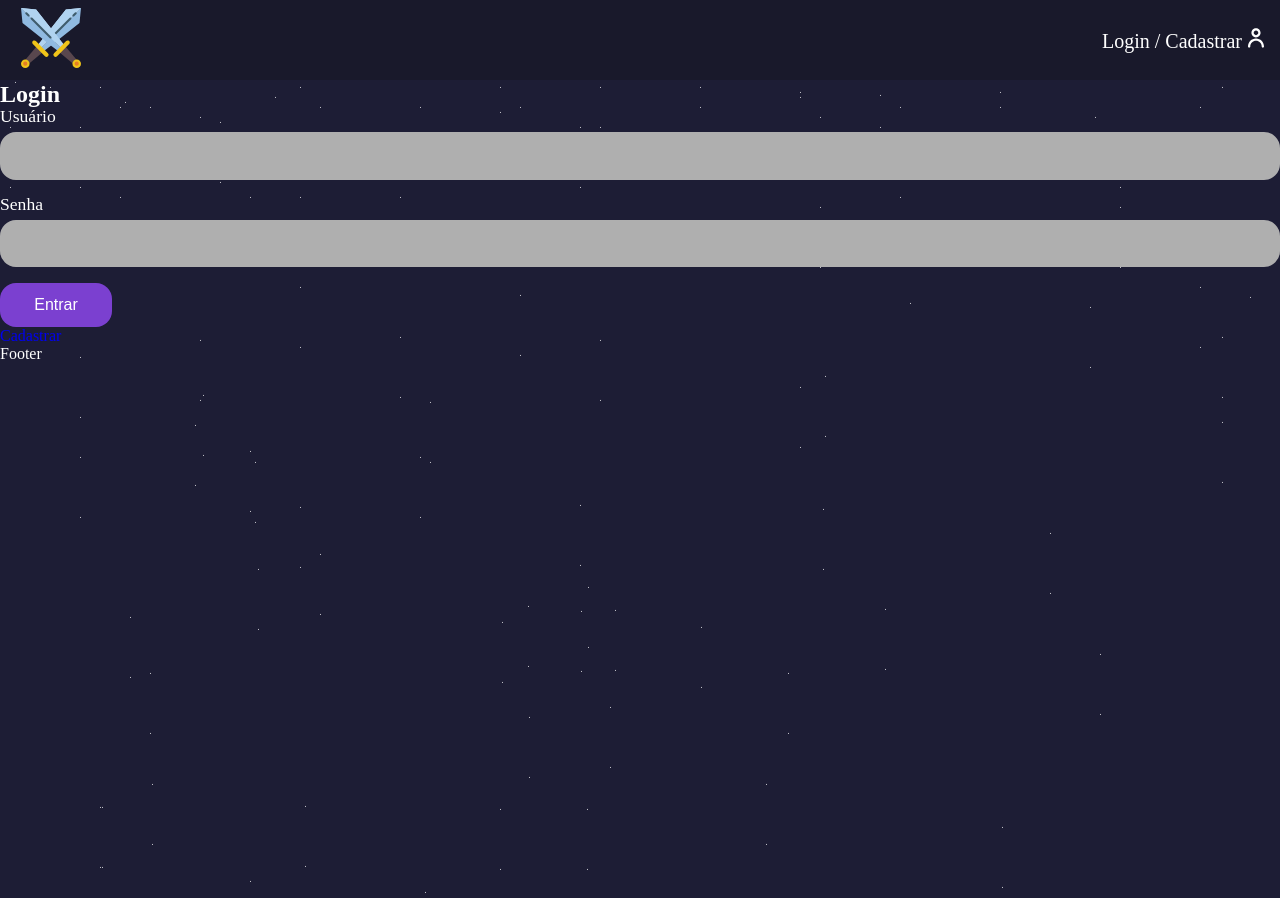
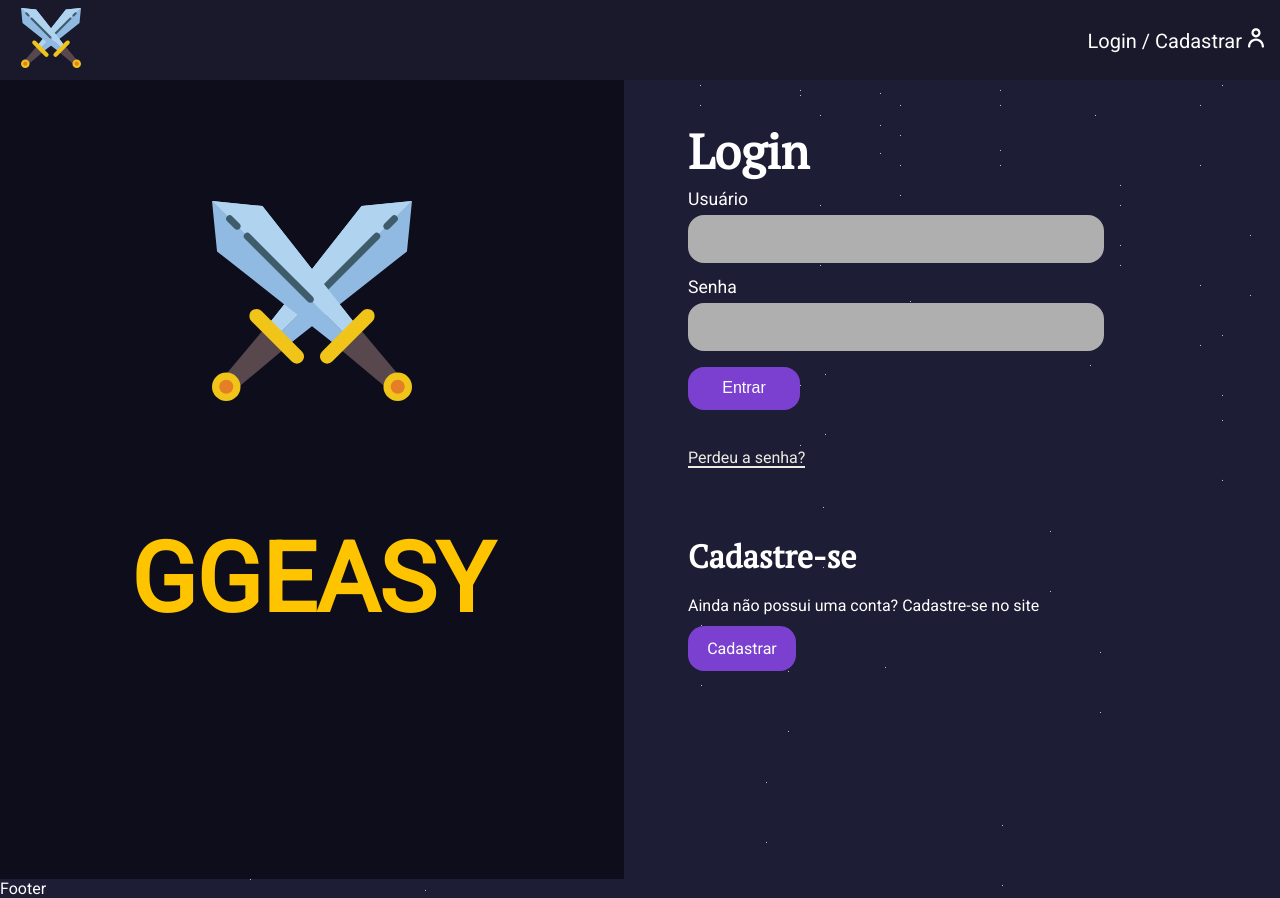
Before and after one commit to GuilhermeBorges14/GGEasy, a React (Create React App) app: page /login in a window 1280 px wide. Before the commit the page ends 800 px from the top, so only its background shows below. Built offline with nearby package versions, Linux system fonts and the light colour scheme.

Commit message:
Register user

```diff
--- a/src/App.css
+++ b/src/App.css
@@ -1,12 +1,18 @@
+@import url("https://fonts.googleapis.com/css2?family=Roboto&display=swap");
+@import url("https://fonts.googleapis.com/css2?family=PT+Serif&family=Roboto&display=swap");
+
 * {
   box-sizing: border-box;
 }
 
 body {
   margin: 0px;
-  padding-top: 5rem;
+  padding-top: 4.9rem;
   background: #1d1d35;
   color: white;
+  --font1: "Roboto", sans-serif;
+  --font2: "PT Serif", serif;
+  font-family: var(--font1);
 }
 
 h1,
@@ -26,6 +32,7 @@ li {
 
 a {
   text-decoration: none;
+  color: white;
 }
 
 img {
@@ -165,3 +172,24 @@ input {
   position: absolute;
   top: 450px;
 }
+
+.animationLeft {
+  opacity: 0;
+  transform: translateX(-20px);
+  animation: animationLeft 0.3s forwards;
+}
+
+@keyframes animationLeft {
+  to {
+    opacity: 1;
+    transform: initial;
+  }
+}
+
+.title {
+  font-family: var(--font2);
+  line-height: 1;
+  font-size: 3rem;
+  margin: 1rem 0;
+  position: relative;
+}
--- /dev/null
+++ b/src/Hooks/useFetch.js
@@ -0,0 +1,35 @@
+import React from "react";
+
+const useFetch = () => {
+  const [data, setData] = React.useState(null);
+  const [error, setError] = React.useState(null);
+  const [loading, setLoading] = React.useState(false);
+
+  const request = React.useCallback(async (url, options) => {
+    let response;
+    let json;
+    try {
+      setError(null);
+      setLoading(true);
+      response = await fetch(url, options);
+      json = await response.json();
+      if (response.ok === false) throw new Error(json.message);
+    } catch (error) {
+      json = null;
+      setError(error.message);
+    } finally {
+      setData(json);
+      setLoading(false);
+      return { response, json };
+    }
+  }, []);
+
+  return {
+    data,
+    loading,
+    error,
+    request,
+  };
+};
+
+export default useFetch;
--- a/src/api.js
+++ b/src/api.js
@@ -36,3 +36,16 @@ export function USER_GET(token) {
     },
   };
 }
+
+export function USER_POST(body) {
+  return {
+    url: URL_API + "/api/user",
+    options: {
+      method: "POST",
+      headers: {
+        "Content-Type": "application/json",
+      },
+      body: JSON.stringify(body),
+    },
+  };
+}
--- /dev/null
+++ b/src/components/Helpers/Error.js
@@ -0,0 +1,8 @@
+import React from "react";
+
+const Error = ({ error }) => {
+  if (!error) return null;
+  return <p style={{ color: "#f31", margin: "1rem 0" }}>{error}</p>;
+};
+
+export default Error;
--- a/src/components/Login/Login.js
+++ b/src/components/Login/Login.js
@@ -5,6 +5,8 @@ import LoginRegister from "./LoginRegister";
 import LoginLostPassword from "./LoginLostPassword";
 import LoginResetPassword from "./LoginResetPassword";
 import { UserContext } from "../../UserContext";
+import style from "./Login.module.css";
+import { ReactComponent as LogoLogin } from "../../assets/LogoLogin.svg";
 
 const Login = () => {
   const { login } = React.useContext(UserContext);
@@ -12,7 +14,13 @@ const Login = () => {
   if (login === true) return <Navigate to="/minhaconta" />;
 
   return (
+    <section className={style.container}>
+      <div className={style.loginbg}>
+        <LogoLogin className={style.logologin} />
+        <h1 className={style.title}>GGEASY</h1>
+      </div>
       <div>
+        <div className={style.forms}>
           <Routes>
             <Route path="/" element={<LoginForm />}></Route>
             <Route path="/cadastrar" element={<LoginRegister />}></Route>
@@ -20,6 +28,8 @@ const Login = () => {
             <Route path="/resetar" element={<LoginResetPassword />}></Route>
           </Routes>
         </div>
+      </div>
+    </section>
   );
 };
 
--- /dev/null
+++ b/src/components/Login/Login.module.css
@@ -0,0 +1,43 @@
+.container {
+  display: grid;
+  grid-template-columns: 1fr 1fr;
+  min-height: 100vh;
+  gap: 2rem;
+}
+
+.loginbg {
+  grid-column: 1;
+  background: #0d0d1b;
+  display: grid;
+}
+
+.forms {
+  max-width: 30rem;
+  padding: 2rem;
+}
+
+.logologin {
+  justify-self: center;
+  align-self: center;
+}
+
+.title {
+  font-size: 6rem;
+  color: rgb(255, 196, 0);
+  justify-self: center;
+}
+
+@media (max-width: 40rem) {
+  .container {
+    grid-template-columns: 1fr;
+    gap: 0rem;
+  }
+
+  .forms {
+    max-width: 100%;
+  }
+
+  .loginbg {
+    display: none;
+  }
+}
--- a/src/components/Login/LoginForm.js
+++ b/src/components/Login/LoginForm.js
@@ -4,6 +4,9 @@ import useForm from "../../Hooks/useForm";
 import Button from "../General/Button";
 import Input from "../General/Input";
 import { UserContext } from "../../UserContext";
+import Error from "../Helpers/Error";
+import style from "./LoginForm.module.css";
+import styleBtn from "../General/Button.module.css";
 
 const LoginForm = () => {
   const username = useForm();
@@ -20,9 +23,9 @@ const LoginForm = () => {
   }
 
   return (
-    <section>
-      <h1>Login</h1>
-      <form onSubmit={login}>
+    <section className="animationLeft">
+      <h1 className="title">Login</h1>
+      <form className={style.form} onSubmit={login}>
         <Input label="Usuário" type="text" name="username" {...username} />
         <Input label="Senha" type="password" name="password" {...password} />
         {loading ? (
@@ -31,9 +34,18 @@ const LoginForm = () => {
           <Button>Entrar</Button>
         )}
 
-        {error && <p>{error}</p>}
+        <Error error={error} />
       </form>
-      <Link to="/login/cadastrar">Cadastrar</Link>
+      <Link className={style.lostpass} to="/login/perdeuasenha">
+        Perdeu a senha?
+      </Link>
+      <div className={style.register}>
+        <h2 className={style.subtitle}>Cadastre-se</h2>
+        <p>Ainda não possui uma conta? Cadastre-se no site</p>
+        <Link className={styleBtn.button} to="/login/cadastrar">
+          Cadastrar
+        </Link>
+      </div>
     </section>
   );
 };
--- /dev/null
+++ b/src/components/Login/LoginForm.module.css
@@ -0,0 +1,33 @@
+.form {
+  margin-bottom: 2rem;
+}
+
+.lostpass {
+  display: inline-block;
+  color: rgb(235, 235, 228);
+  padding: 0.5rem 0;
+  line-height: 1;
+}
+
+.lostpass::after {
+  content: "";
+  height: 2px;
+  width: 100%;
+  display: block;
+  background: currentColor;
+}
+
+.register {
+  margin-top: 4rem;
+}
+
+.register p {
+  margin-top: 1.5rem;
+  margin-bottom: 1.5rem;
+}
+
+.subtitle {
+  font-family: var(--font2);
+  line-height: 1;
+  font-size: 2rem;
+}
--- a/src/components/Login/LoginRegister.js
+++ b/src/components/Login/LoginRegister.js
@@ -1,7 +1,54 @@
 import React from "react";
+import Input from "../General/Input";
+import Button from "../General/Button";
+import useForm from "../../Hooks/useForm";
+import { USER_POST } from "../../api";
+import { UserContext } from "../../UserContext";
+import useFetch from "../../Hooks/useFetch";
+import Error from "../Helpers/Error";
 
 const LoginRegister = () => {
-  return <div>Cadastre-se</div>;
+  const username = useForm();
+  const email = useForm("email");
+  const password = useForm();
+
+  const { userLogin } = React.useContext(UserContext);
+  const { loading, error, request } = useFetch();
+
+  async function register(event) {
+    event.preventDefault();
+    const { url, options } = USER_POST({
+      username: username.value,
+      email: email.value,
+      password: password.value,
+    });
+    const { response } = await request(url, options);
+    if (response.ok) userLogin(username.value, password.value);
+  }
+
+  return (
+    <section className="animationLeft">
+      <h1 className="title">Cadastre-se</h1>
+
+      <form onSubmit={register}>
+        <Input
+          label="Nome Completo"
+          type="text"
+          name="username"
+          {...username}
+        />
+        <Input label="E-mail" type="email" name="email" {...email} />
+        <Input label="Senha" type="password" name="password" {...password} />
+        {loading ? (
+          <Button disabled>Cadastrando...</Button>
+        ) : (
+          <Button>Cadastrar</Button>
+        )}
+
+        <Error error={error} />
+      </form>
+    </section>
+  );
 };
 
 export default LoginRegister;
```
Also changed, not shown: src/assets/LogoLogin.svg (added). Lines whose indentation alone changed are shown as unchanged.
